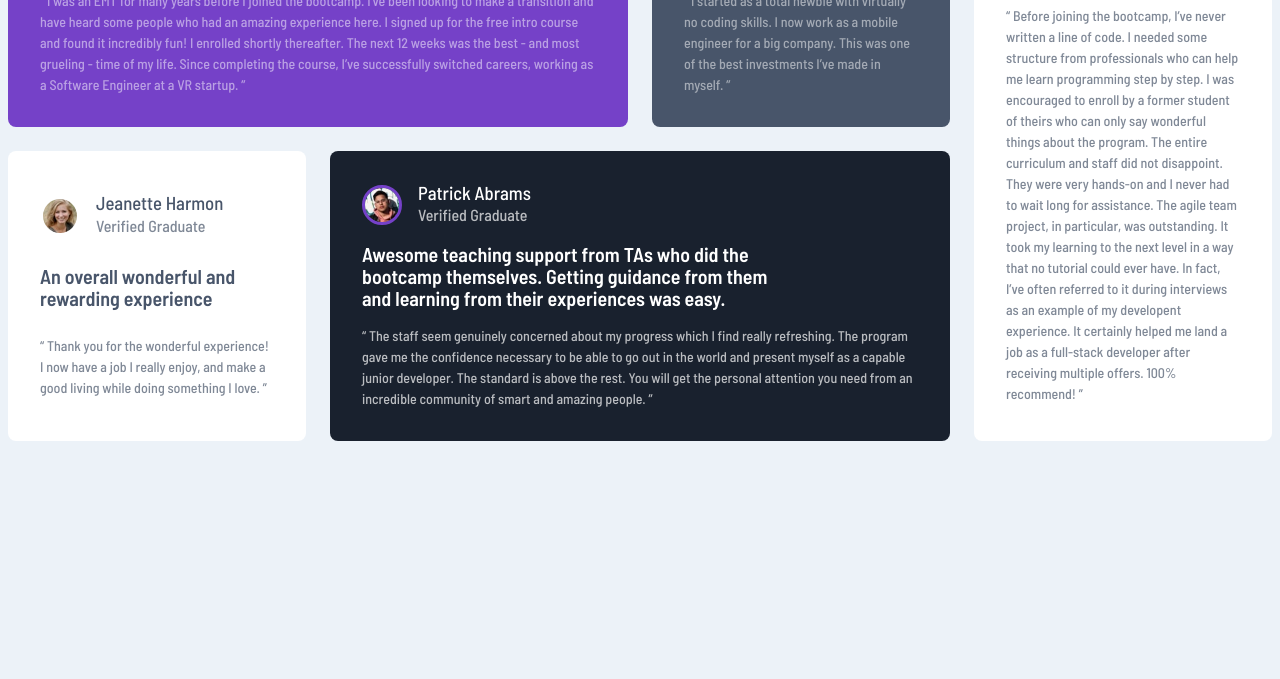
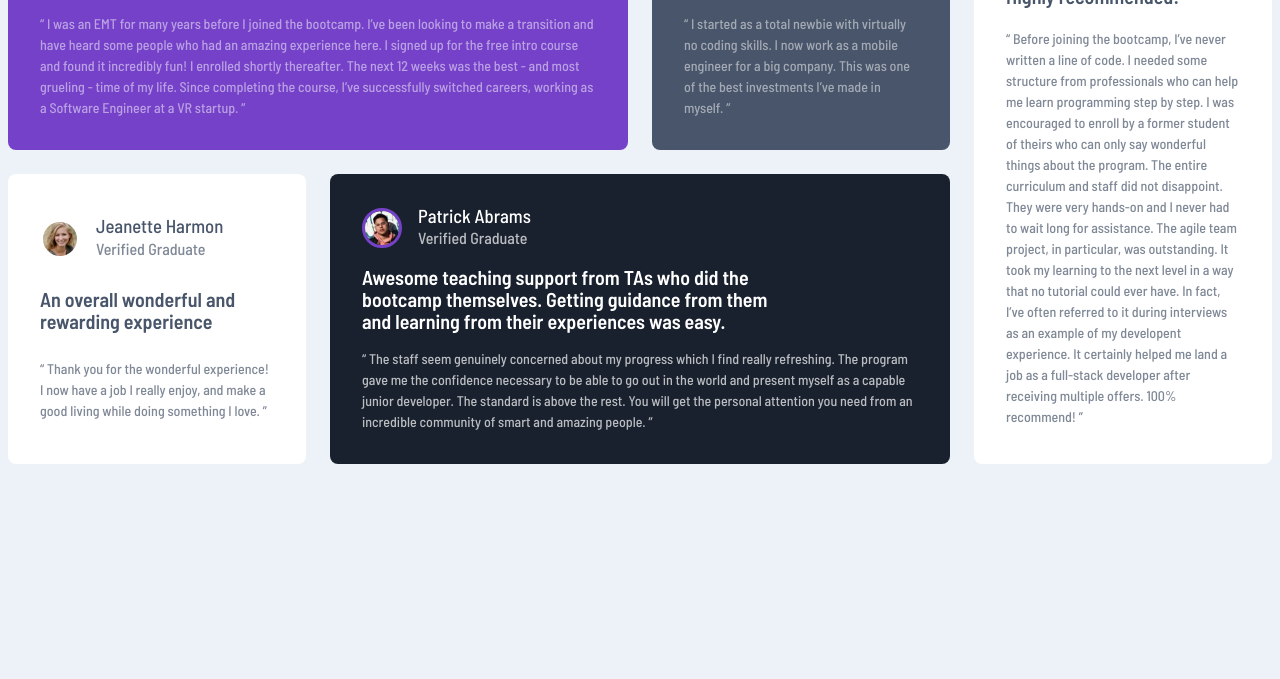
Before and after one commit to Kseylo/testimonials-grid-section, a website built with Vite: page index.html in a window 1280 px wide. Shown: the part 249-928 px from the top of the page. After the commit the page ends 800 px from the top, so only its background shows below. Built offline with nearby package versions, Linux system fonts and the light colour scheme.

Commit message:
Align-content center in desktop size

```diff
--- a/style.scss
+++ b/style.scss
@@ -119,15 +119,15 @@ main {
     display: grid;
     gap: 1.5rem;
     max-width: 80rem;
-
     @include tablet() {
         grid-template-columns: repeat(3, 1fr);
         grid-template-rows: repeat(3, min-content);
     }
     @include desktop() {
+        margin: 0;
+        align-content: center;
         grid-template-columns: repeat(4, 1fr);
         grid-template-rows: repeat(2, min-content);
-        margin: 4rem 0;
     }
 }
 
```
